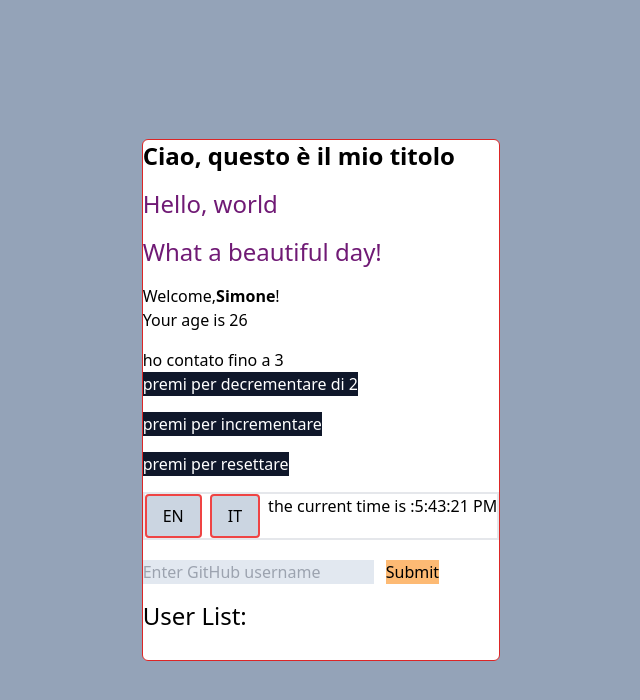
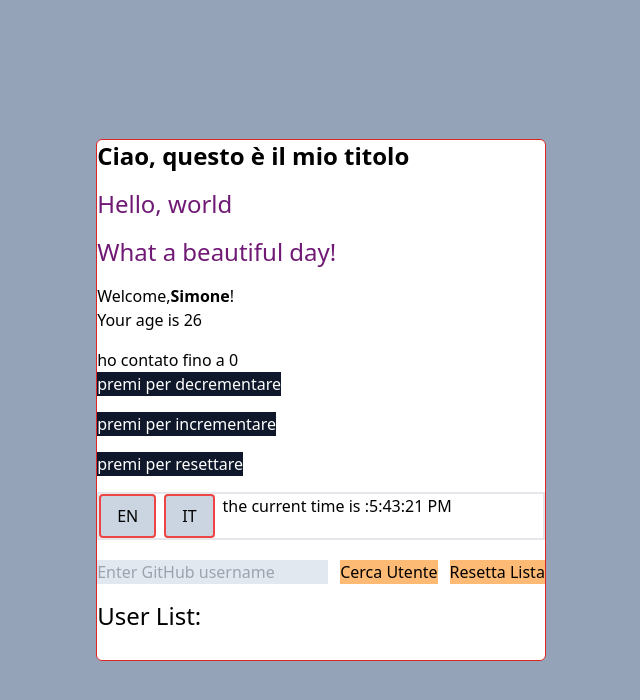
Before and after one commit to Shimono13/SWR, a React (Vite) app: page / in a window 1280 px wide. Both pictures are taken after a click on the element "Ciao, questo è il mio titolo". Shown: the top 700 px of the page, without its empty margins (319-959 px from the left). Built offline with nearby package versions, Linux system fonts and the light colour scheme.

Commit message:
first commit

```diff
--- a/src/App.jsx
+++ b/src/App.jsx
@@ -1,5 +1,5 @@
 import React, { useState } from "react"; // Importa React e useState
-// import Counter from "./Counter";
+
 import Hello from "./Hello";
 import Messaggio from "./Messaggio";
 import Welcome from "./Welcome";
@@ -15,20 +15,10 @@ import TodoList from "./TodoList";
 import Container from "./Container";
 import { LanguageContext } from "./LanguageContext";
 import GithubUsers from "./GithubUsers";
+import { Hookcounter } from "./Hookcounter";
+import Myform from "./Myform";
 
 function App() {
-  function handleDate(data) {
-    console.log("Dati di accesso:", data);
-    // Qui puoi eseguire la logica per il login, ad esempio, chiamando un'API
-  }
-  // const [inputValue, setInputValue] = useState("");
-  // const handleClick = () => {
-  //   alert(`Current Time: ${new Date().toLocaleString()}`);
-  // };
-  // const handleInputChange = (event) => {
-  //   setInputValue(event.target.value);
-  // };
-
   const [language, setLanguage] = useState(`en`);
 
   function handleSetLanguage(language) {
@@ -42,7 +32,8 @@ function App() {
           <Hello />
           <Messaggio />
           <Welcome name="Simone" age={26} />
-          <Counter valore={2} valoreIniziale={3}></Counter>
+
+          <Hookcounter />
           <div className="flex flex-row gap-2 border-2	">
             <button
               className=" bg-slate-300 rounded border-2 py-2 px-4 border-red-500 "
@@ -62,19 +53,10 @@ function App() {
               <Clock></Clock>
             </LanguageContext.Provider>
           </div>
-
-          {/* <Login onSubmit={handleDate}></Login> */}
-          {/* <Refs></Refs> */}
-          {/* <Colors
-          colors={[
-            { id: 1, name: "Red" },
-            { id: 2, name: "Blue" },
-            { id: 3, name: "Green" },
-          ]}
-        /> */}
           {/* <TodoList></TodoList> */}
         </div>
         <GithubUsers></GithubUsers>
+        {/* <Myform></Myform> */}
       </Container>
     </div>
   );
--- a/src/GithubUser.jsx
+++ b/src/GithubUser.jsx
@@ -1,58 +1,19 @@
-import React, { useState, useEffect } from "react";
+import { useGithubUser } from "./useGithubUser";
 
 export default function GithubUser({ username }) {
-  const [data, setData] = useState({});
-  const [isLoading, setIsLoading] = useState(true);
-  const [error, setError] = useState(null);
-
-  const githubToken = " ";
-
-  useEffect(() => {
-    setIsLoading(true);
-    setError(null);
-
-    fetch(`https://api.github.com/users/${username}`, {
-      headers: {
-        Authorization: `Bearer ${githubToken}`,
-      },
-    })
-      .then((response) => {
-        if (!response.ok) {
-          throw new Error("Errore nella richiesta API");
-        }
-        return response.json();
-      })
-      .then((json) => {
-        if (json.login && json.avatar_url) {
-          setData({
-            login: json.login,
-            avatar_url: json.avatar_url,
-          });
-        } else {
-          console.log("Dati mancanti nella risposta API");
-        }
-      })
-      .catch((error) => {
-        console.error("Error fetching GitHub user data:", error);
-        setError(error.message);
-      })
-      .finally(() => {
-        setIsLoading(false);
-      });
-  }, [username]); // Esegui l'effetto solo quando cambia il nome utente
+  const { usernameProfiloGit, immagineProfiloGit, isLoading, error } =
+    useGithubUser({ username });
 
   if (isLoading) {
     return <div>Caricamento...</div>;
   }
   if (error) {
-    // Se si verifica un errore, non renderizzare nulla
     return null;
   }
-
   return (
     <div className="flex flex-col gap-2">
-      <h3>{data.login}</h3>
-      <img className="w-2/5" src={data.avatar_url} alt="" />
+      <h3>{usernameProfiloGit}</h3>
+      <img className="w-2/5" src={immagineProfiloGit} alt="" />
     </div>
   );
 }
--- a/src/GithubUsers.jsx
+++ b/src/GithubUsers.jsx
@@ -1,5 +1,5 @@
 import React, { useState } from "react";
-import GithubUser from "./GithubUser"; // Assuming you have a GithubUser component
+import GithubUser from "./GithubUser";
 
 export default function GithubUsers() {
   const [inputValue, setInputValue] = useState("");
@@ -9,6 +9,7 @@ export default function GithubUsers() {
     event.preventDefault();
     if (inputValue.trim() !== "") {
       setUsernames((prevUsernames) => [...prevUsernames, inputValue]);
+      setInputValue("");
       console.log(usernames);
     }
   };
@@ -24,7 +25,15 @@ export default function GithubUsers() {
           placeholder="Enter GitHub username"
         />
         <button className="sdsd bg-orange-300" type="submit">
-          Submit
+          Cerca Utente
+        </button>
+        <button
+          className="sdsd bg-orange-300"
+          type=""
+          onClick={() => {
+            setUsernames([]);
+          }}>
+          Resetta Lista
         </button>
       </form>
       <div className="flex flex-col gap-2">
--- /dev/null
+++ b/src/Hookcounter.jsx
@@ -0,0 +1,30 @@
+import CounterDisplay from "./CounterDisplay";
+import { useCounter } from "./useCounter";
+
+export function Hookcounter({ valoreIniziale = 0 }) {
+  const { counter, onIncrement, onDecrement, onReset } =
+    useCounter(valoreIniziale);
+
+  return (
+    <div>
+      <CounterDisplay count={counter}></CounterDisplay>
+      <div className="flex flex-col  space-y-4">
+        <button
+          className="text-white rounder bg-slate-900 w-max"
+          onClick={onDecrement}>
+          premi per decrementare
+        </button>
+        <button
+          className="text-white rounder bg-slate-900 w-max"
+          onClick={onIncrement}>
+          premi per incrementare
+        </button>
+        <button
+          className="text-white rounder bg-slate-900 w-max"
+          onClick={onReset}>
+          premi per resettare
+        </button>
+      </div>
+    </div>
+  );
+}
--- /dev/null
+++ b/src/Myform.jsx
@@ -0,0 +1,33 @@
+import { useControlledForm } from "./useControlledForm";
+
+export default function Myform() {
+  const { username, password, onChange, onReset, onSession } =
+    useControlledForm();
+
+  return (
+    <div>
+      <h1>My Form</h1>
+      <input
+        className=" bg-fuchsia-200 border-2 m-1 border-fuchsia-950"
+        name="username"
+        value={username}
+        onChange={onChange}
+      />
+      <input
+        className=" bg-fuchsia-200 border-2  m-1 border-fuchsia-950"
+        type="password"
+        name="password"
+        value={password}
+        onChange={onChange}
+      />
+      <input
+        name="sessione"
+        type="checkbox"
+        checked={onSession}
+        onChange={onChange}
+      />
+      <button onClick={onReset}>Reset</button>
+      <pre>{JSON.stringify({ username, password, onSession }, null, 2)}</pre>
+    </div>
+  );
+}
--- /dev/null
+++ b/src/useControlledForm.jsx
@@ -0,0 +1,34 @@
+import { useState } from "react";
+
+function createData() {
+  return {
+    username: ``,
+    password: ``,
+    sessione: false,
+  };
+}
+
+export function useControlledForm() {
+  const [data, setData] = useState(createData());
+
+  function handleInputchange(e) {
+    const { name, value, type, checked } = e.target;
+
+    setData((data) => ({
+      ...data,
+      [name]: type === "checkbox" ? checked : value,
+    }));
+  }
+
+  function handleResetForm() {
+    setData(createData());
+  }
+
+  return {
+    username: data.username,
+    password: data.password,
+    onSession: data.sessione,
+    onChange: handleInputchange,
+    onReset: handleResetForm,
+  };
+}
--- /dev/null
+++ b/src/useCounter.jsx
@@ -0,0 +1,24 @@
+import React, { useState } from "react";
+
+export function useCounter(valoreIniziale = 0) {
+  const [counter, setCounter] = useState(valoreIniziale);
+
+  const incrementaClick = () => {
+    setCounter(counter + 1);
+  };
+
+  const decrementaClick = () => {
+    setCounter(counter - 1);
+  };
+
+  const ResettaClick = () => {
+    setCounter(valoreIniziale);
+  };
+
+  return {
+    counter: counter,
+    onIncrement: incrementaClick,
+    onDecrement: decrementaClick,
+    onReset: ResettaClick,
+  };
+}
--- /dev/null
+++ b/src/useGithubUser.jsx
@@ -0,0 +1,56 @@
+import { useEffect, useState } from "react";
+
+export function useGithubUser({ username }) {
+  const [data, setData] = useState({});
+  const [isLoading, setIsLoading] = useState(true);
+  const [error, setError] = useState(null);
+
+  const githubToken = "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";
+
+  useEffect(() => {
+    setIsLoading(true);
+    setError(null);
+
+    fetch(`https://api.github.com/users/${username}`, {
+      headers: {
+        Authorization: `Bearer ${githubToken}`,
+      },
+    })
+      .then((response) => {
+        if (!response.ok) {
+          throw new Error("Errore nella richiesta API");
+        }
+        return response.json();
+      })
+      .then((json) => {
+        if (json.login && json.avatar_url) {
+          setData({
+            login: json.login,
+            avatar_url: json.avatar_url,
+          });
+        } else {
+          console.log("Dati mancanti nella risposta API");
+        }
+      })
+      .catch((error) => {
+        console.error("Error fetching GitHub user data:", error);
+        setError(error.message);
+      })
+      .finally(() => {
+        setIsLoading(false);
+      });
+  }, [username]); // Esegui l'effetto solo quando cambia il nome utente
+
+  if (isLoading) {
+    return <div>Caricamento...</div>;
+  }
+  if (error) {
+    // Se si verifica un errore, non renderizzare nulla
+    return { error };
+  }
+
+  return {
+    usernameProfiloGit: data.login,
+    immagineProfiloGit: data.avatar_url,
+  };
+}
```
